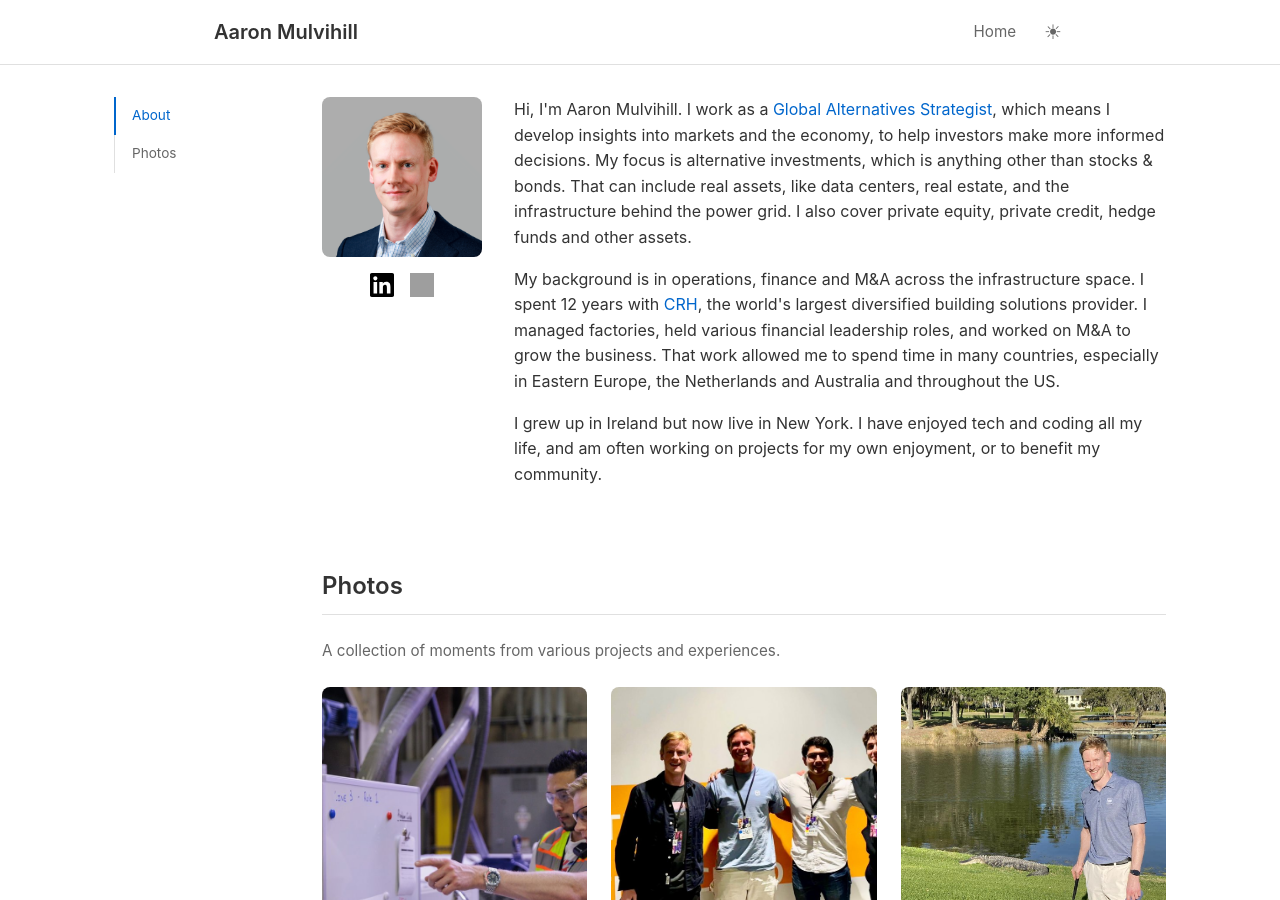
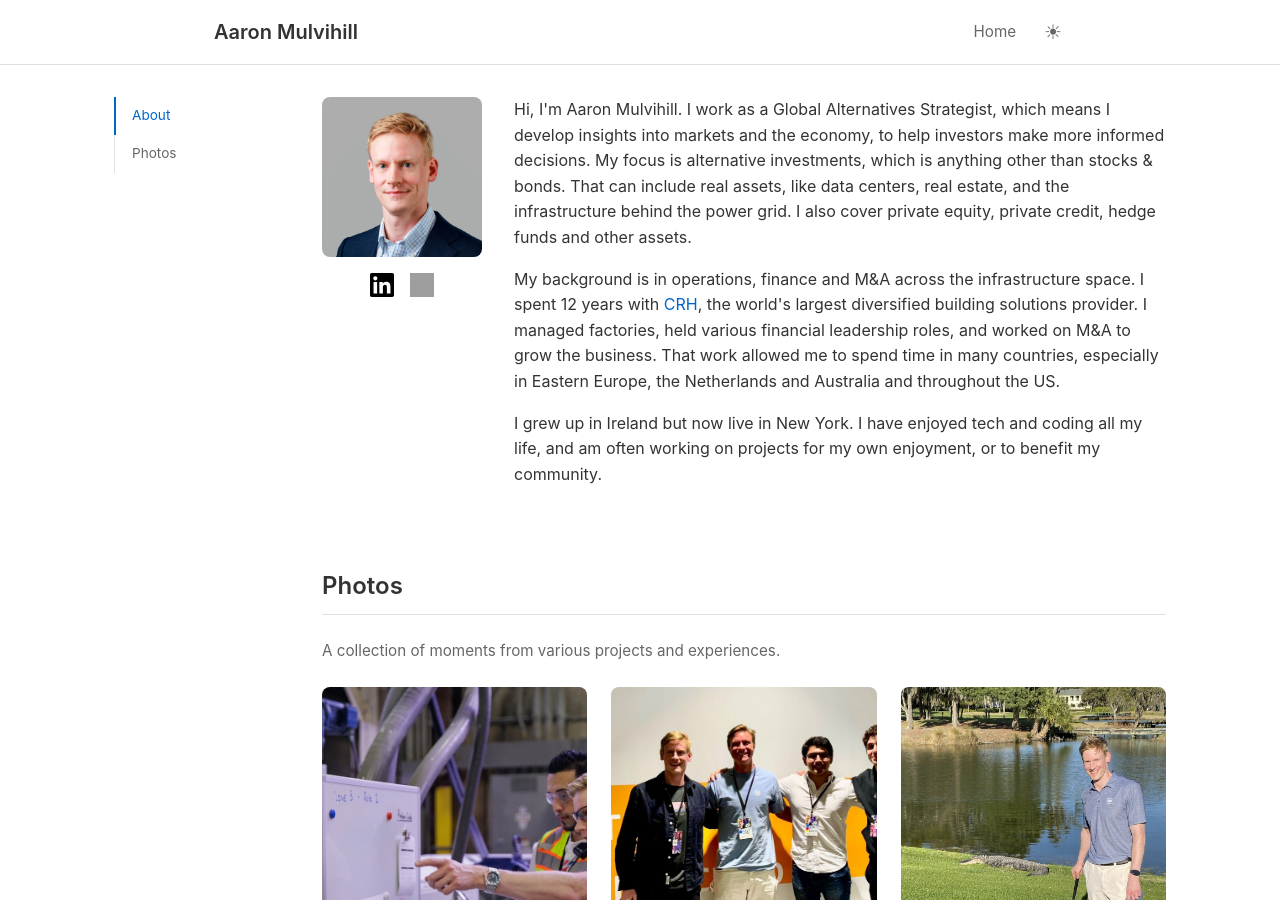
Before and after one commit to moltovivo/personal-site-2025, a Jekyll site: the page built from index.html, in a window 1280 px wide and 900 px high. Built offline with Jekyll 4.4.1, drawn with Linux system fonts in a browser that asks for light colours; grey boxes are pictures that could not be loaded.

Commit message:
Unlink inline "Global Alternatives Strategist" mention
Co-Authored-By: Claude Opus 4.7 (1M context) <noreply@anthropic.com>

```diff
--- a/index.html
+++ b/index.html
@@ -21,7 +21,7 @@ show_scrollspy: true
     </div>
     <div class="about-intro">
       <p>
-        Hi, I'm Aaron Mulvihill. I work as a <a href="https://am.jpmorgan.com/us/en/asset-management/adv/bios/aaron-mulvihill/" target="_blank" rel="noopener">Global Alternatives Strategist</a>, which means I develop insights into markets and the economy, to help investors make more informed decisions. My focus is alternative investments, which is anything other than stocks & bonds. That can include real assets, like data centers, real estate, and the infrastructure behind the power grid. I also cover private equity, private credit, hedge funds and other assets.
+        Hi, I'm Aaron Mulvihill. I work as a Global Alternatives Strategist, which means I develop insights into markets and the economy, to help investors make more informed decisions. My focus is alternative investments, which is anything other than stocks & bonds. That can include real assets, like data centers, real estate, and the infrastructure behind the power grid. I also cover private equity, private credit, hedge funds and other assets.
       </p>
       <p>
         My background is in operations, finance and M&A across the infrastructure space. I spent 12 years with <a href="https://www.crh.com/who-we-are/" target="_blank" rel="noopener">CRH</a>, the world's largest diversified building solutions provider. I managed factories, held various financial leadership roles, and worked on M&A to grow the business. That work allowed me to spend time in many countries, especially in Eastern Europe, the Netherlands and Australia and throughout the US.
```
